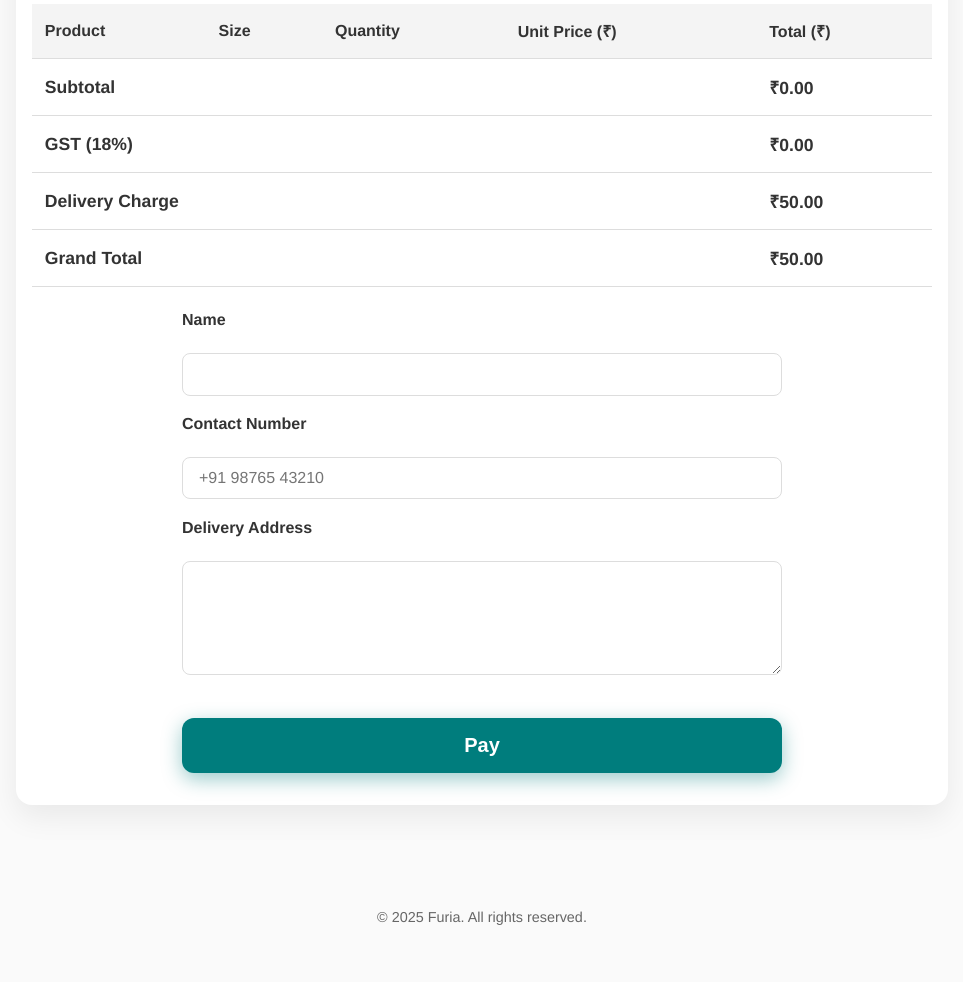
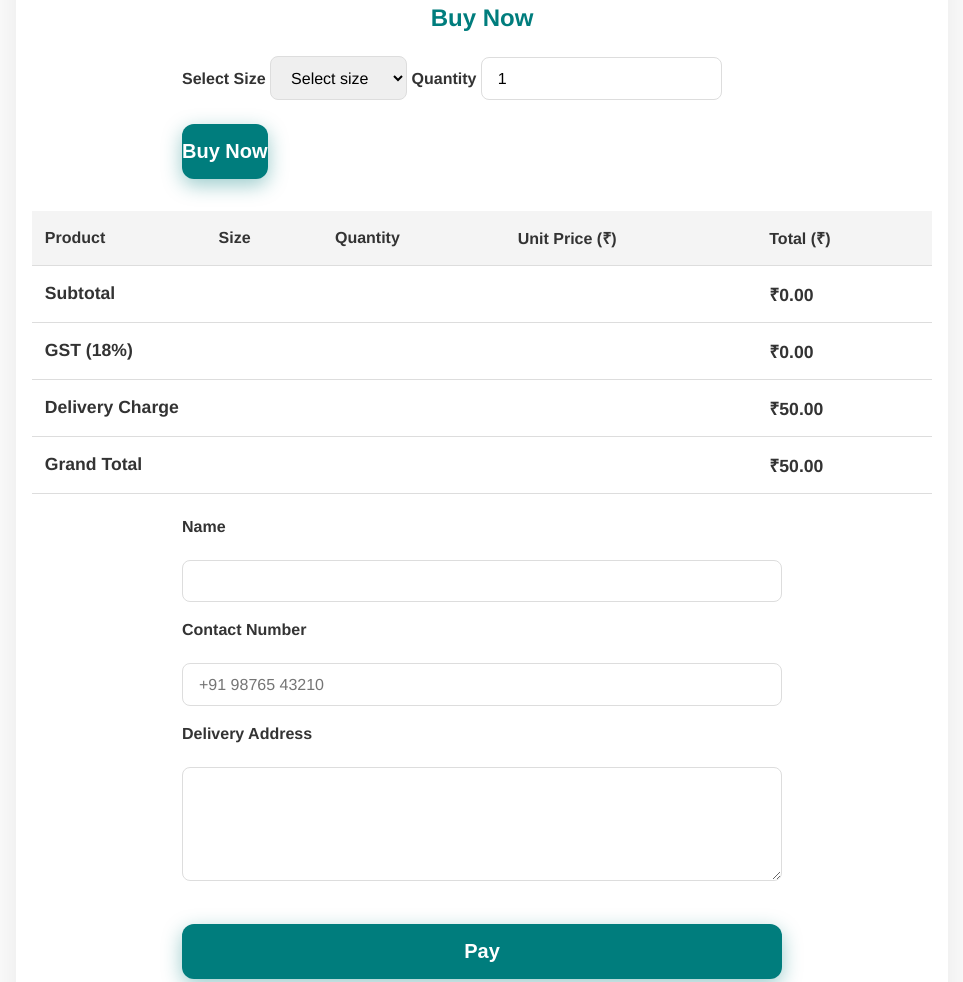
Before and after one commit to spavan2708/spavan2708.github.io, a plain HTML site: page checkout.html in a window 1280 px wide. Shown: the part 219-1201 px from the top of the page, without its empty margins (158-1121 px from the left). Before the commit the page ends 1168 px from the top, so only its background shows below. Drawn offline with Linux system fonts and the light colour scheme; sample sign-in values are in the browser's storage.

Commit message:
git commit -m "Initial commit: add all website files"

```diff
--- a/checkout.html
+++ b/checkout.html
@@ -100,7 +100,7 @@
     box-shadow: 0 12px 30px rgba(0,0,0,0.07);
     color: #333;
   }
-  h1 {
+  h1, h2 {
     font-weight: 700;
     color: #007d7d;
     margin-bottom: 1.5rem;
@@ -135,7 +135,7 @@
     font-size: 1rem;
     margin-bottom: 0.3rem;
   }
-  input, textarea {
+  input, textarea, select {
     padding: 0.7rem 1rem;
     font-size: 1rem;
     border-radius: 8px;
@@ -143,7 +143,7 @@
     font-family: 'Helvetica Neue', Helvetica, Arial, sans-serif;
     resize: vertical;
   }
-  input:focus, textarea:focus {
+  input:focus, textarea:focus, select:focus {
     border-color: #007d7d;
     outline: none;
     background: #fff;
@@ -151,7 +151,7 @@
   textarea {
     min-height: 90px;
   }
-  button.pay-btn {
+  button.pay-btn, button.buy-btn {
     background-color: #007d7d;
     color: white;
     padding: 1rem 0;
@@ -164,17 +164,9 @@
     transition: background-color 0.3s ease, box-shadow 0.3s ease;
     margin-top: 1.5rem;
   }
-  button.pay-btn:hover {
+  button.pay-btn:hover, button.buy-btn:hover {
     background-color: #005353;
     box-shadow: 0 8px 28px rgba(0,83,83,0.6);
-  }
-  footer {
-    margin-top: 5rem;
-    padding: 1.5rem 2rem;
-    text-align: center;
-    font-size: 0.9rem;
-    color: #666;
-    background: #fafafa;
   }
   /* Responsive */
   @media (max-width: 700px) {
@@ -216,6 +208,25 @@
   </nav>
   <main>
     <h1>Checkout</h1>
+
+    <!-- Product selection for Buy Now -->
+    <section style="max-width:600px; margin: 0 auto 2rem auto;">
+      <h2>Buy Now</h2>
+      <label for="sizeSelect">Select Size</label>
+      <select id="sizeSelect" required>
+        <option value="" disabled selected>Select size</option>
+        <option value="S">Small</option>
+        <option value="M">Medium</option>
+        <option value="L">Large</option>
+        <option value="XL">Extra Large</option>
+      </select>
+
+      <label for="quantityInput">Quantity</label>
+      <input type="number" id="quantityInput" min="1" value="1" required />
+
+      <button class="buy-btn" onclick="buyNow()">Buy Now</button>
+    </section>
+
     <table>
       <thead>
         <tr>
@@ -246,6 +257,7 @@
         </tr>
       </tfoot>
     </table>
+
     <form id="deliveryForm" autocomplete="off">
       <label for="custName">Name</label>
       <input type="text" id="custName" name="custName" required />
@@ -290,15 +302,6 @@
       userDropdown.style.display = 'none';
     }
   }
-  window.onload = function() {
-    updateUserUI();
-    loadOrderItems();
-    document.getElementById('deliveryForm').addEventListener('submit', (e) => {
-      e.preventDefault();
-      alert('Payment will shortly be worked on!');
-      e.target.reset();
-    });
-  };
 
   function loadOrderItems() {
     const orderItemsTbody = document.getElementById('orderItems');
@@ -328,6 +331,64 @@
     document.getElementById('gstAmt').textContent = '₹' + gst.toFixed(2);
     document.getElementById('grandTotalAmt').textContent = '₹' + grandTotal.toFixed(2);
   }
+
+  function buyNow() {
+    const sizeSelect = document.getElementById('sizeSelect');
+    const quantityInput = document.getElementById('quantityInput');
+
+    const size = sizeSelect.value;
+    const quantity = parseInt(quantityInput.value);
+
+    if (!size) {
+      alert('Please select a size.');
+      return;
+    }
+    if (!quantity || quantity < 1) {
+      alert('Please enter a valid quantity.');
+      return;
+    }
+
+    const item = {
+      id: 123,  // unique id for this product
+      name: 'Furia Classic T-Shirt',
+      size: size,
+      price: 799,
+      quantity: quantity,
+    };
+
+    let cart = JSON.parse(localStorage.getItem('furiaCart')) || [];
+
+    // Check if item with same id & size already exists in cart
+    const existingItemIndex = cart.findIndex(
+      cartItem => cartItem.id === item.id && cartItem.size === item.size
+    );
+
+    if (existingItemIndex > -1) {
+      cart[existingItemIndex].quantity += item.quantity;
+    } else {
+      cart.push(item);
+    }
+
+    localStorage.setItem('furiaCart', JSON.stringify(cart));
+
+    loadOrderItems();
+
+    alert('Item added to cart!');
+
+    // Optionally clear selection (not required)
+    // sizeSelect.value = '';
+    // quantityInput.value = 1;
+  }
+
+  window.onload = function() {
+    updateUserUI();
+    loadOrderItems();
+    document.getElementById('deliveryForm').addEventListener('submit', (e) => {
+      e.preventDefault();
+      alert('Payment will shortly be worked on!');
+      e.target.reset();
+    });
+  };
 </script>
 </body>
 </html>
```
Also changed, not shown: screenshots/Screenshot1.png (added), screenshots/Screenshot2.png (added), screenshots/Screenshot4.png (added), screenshots/Screenshot7.png (added), screenshots/Screenshot8.png (added), screenshots/Screenshot9.png (added), 4 other files.
